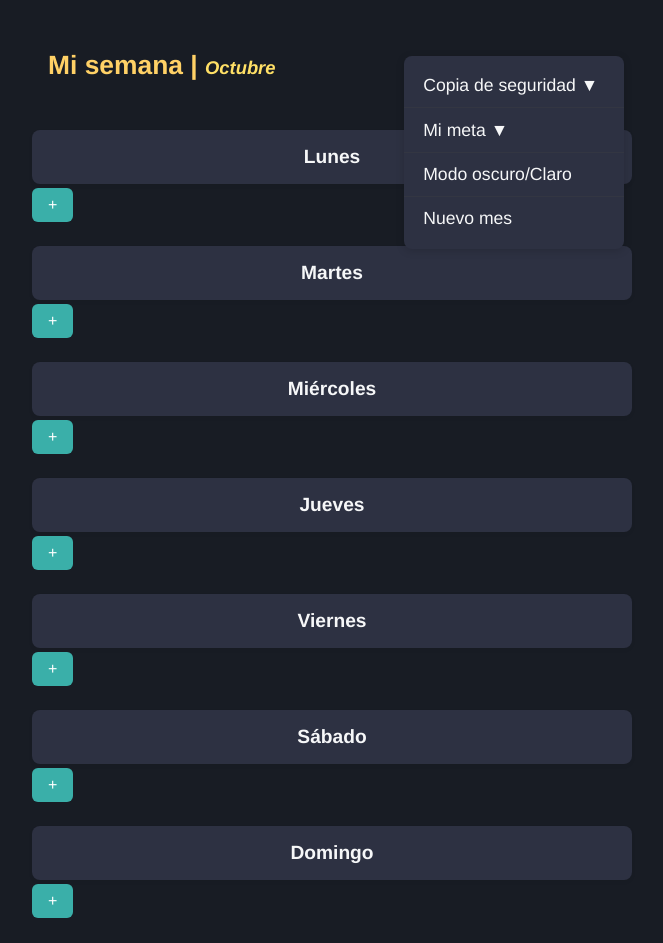
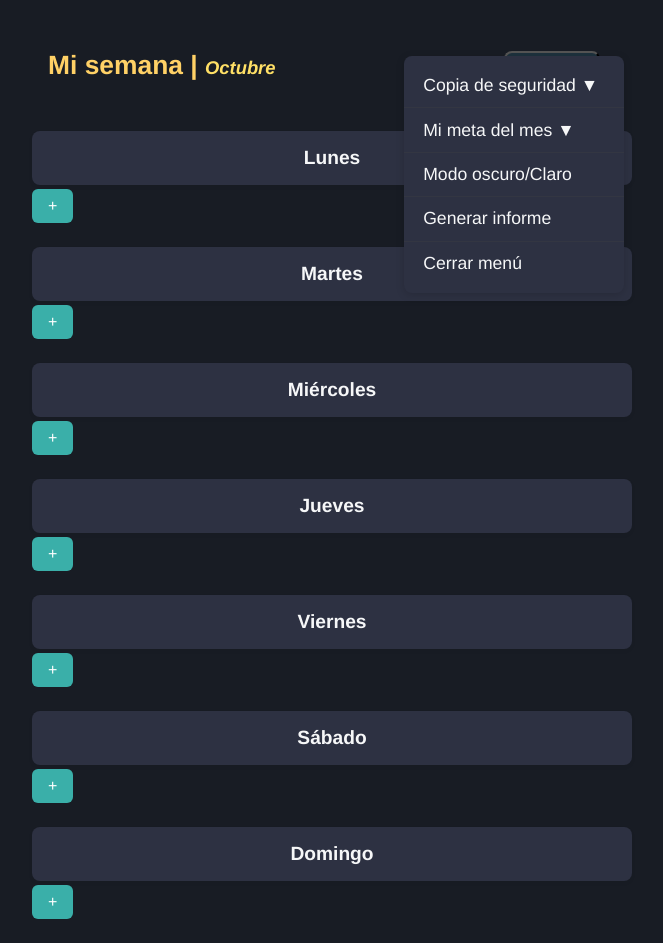
Before and after one commit to VitKall/Horario-semanal, a plain HTML site: page index.html in a window 1280 px wide. Both pictures are taken after a click on the element 908 px from the left and 65 px from the top of the page. Shown: the whole page, without its empty margins (308-971 px from the left). Drawn offline with Linux system fonts and the light colour scheme.

Commit message:
Update index.html
1.6

```diff
--- a/index.html
+++ b/index.html
@@ -7,31 +7,42 @@
     <link rel="stylesheet" href="styles.css">
 </head>
 <body>
+    <!-- Encabezado principal -->
     <header>
         <div class="header-top">
             <h1 id="titulo-horario">Mi semana | <span id="mes-actual"></span></h1>
+            <!-- Botón menú hamburguesa -->
             <div class="menu-hamburguesa" onclick="toggleMenuOpciones()">
                 <div></div><div></div><div></div>
             </div>
+            <!-- Menú desplegable -->
             <div id="menu-opciones" class="menu-opciones">
                 <div class="menu-item" onclick="toggleSubmenu('submenu-copia')">Copia de seguridad ▼</div>
                 <div id="submenu-copia" class="submenu">
-                    <button class="btn" onclick="exportarDatos()">Hacer copia</button>
+                    <button class="btn" onclick="exportarDatos()">Copia de seguridad</button>
                     <input type="file" id="importarArchivo" style="display:none" onchange="importarDatos(event)">
                     <button class="btn" onclick="document.getElementById('importarArchivo').click()">Restaurar</button>
+                    <button class="btn" onclick="cerrarMenuOpciones()">Cerrar</button>
                 </div>
-                <div class="menu-item" onclick="toggleSubmenu('submenu-meta')">Mi meta ▼</div>
+                <div class="menu-item" onclick="toggleSubmenu('submenu-meta')">Mi meta del mes ▼</div>
                 <div id="submenu-meta" class="submenu">
                     <div id="meta-form"></div>
+                    <button class="btn" onclick="cerrarMenuOpciones()">Cerrar</button>
                 </div>
                 <div class="menu-item" onclick="toggleModoOscuro()">Modo oscuro/Claro</div>
-                <div class="menu-item" onclick="nuevoMes()">Nuevo mes</div>
+                <div class="menu-item" onclick="abrirInforme()">Generar informe</div>
+                <div class="menu-item" onclick="cerrarMenuOpciones()">Cerrar menú</div>
             </div>
         </div>
-        <div id="resumen-mes" class="total-tiempo"></div>
+        <!-- Resumen alineado a la izquierda -->
+        <div id="resumen-mes" class="total-tiempo resumen-izq"></div>
+        <!-- Botón "Actualizar hrs" alineado a la derecha -->
+        <div class="actualizar-hrs-container">
+            <button class="actualizar-hrs-btn" onclick="abrirFormularioActualizarHrs()">Actualizar<br>hrs</button>
+        </div>
         <div id="total-semanal" class="total-tiempo"></div>
     </header>
-
+    <!-- Secciones de días de la semana -->
     <section>
         <div>
             <h2 onclick="mostrarOcultar('info-lunes')" style="cursor:pointer;">Lunes</h2>
@@ -88,6 +99,7 @@
             <div class="total-tiempo" id="total-info-domingo"></div>
         </div>
     </section>
+    <!-- Modal para formularios y mensajes -->
     <div id="modal-agregar" class="modal"></div>
     <script src="script.js"></script>
 </body>
```
